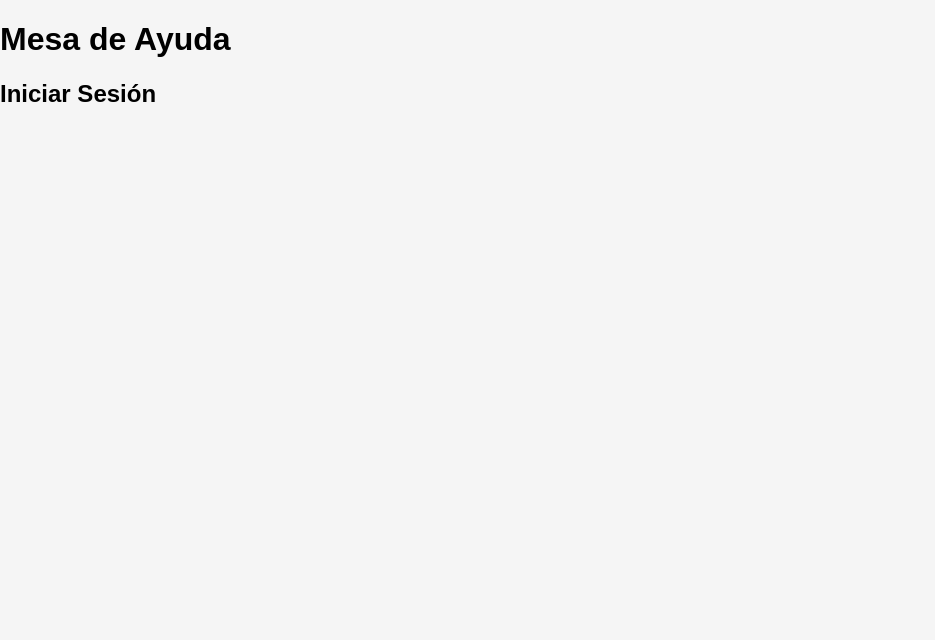
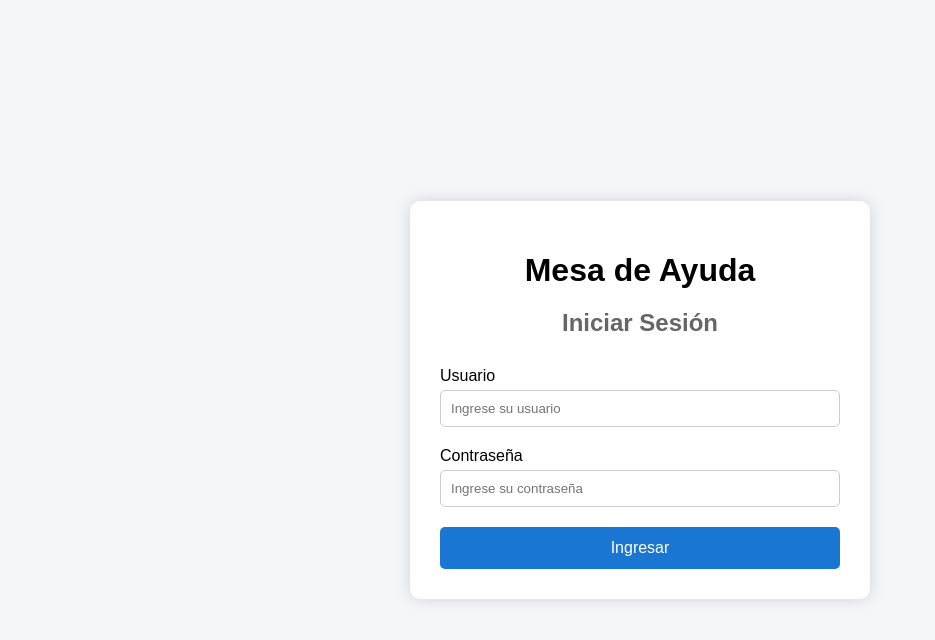
Before and after one commit to Cain7564/mesa-ayuda, a Vue app in the folder frontend/: page /login in a window 1280 px wide. Shown: the top 640 px of the page, without its empty margins (0-935 px from the left). Built offline with nearby package versions, Linux system fonts and the light colour scheme.

Commit message:
primera vista

```diff
--- a/frontend/src/pages/Login/LoginView.vue
+++ b/frontend/src/pages/Login/LoginView.vue
@@ -1,10 +1,48 @@
 <template>
 
-  <div>
+  <div class="login-container">
 
-    <h1>Mesa de Ayuda</h1>
+    <div class="login-card">
 
-    <h2>Iniciar Sesión</h2>
+      <h1>Mesa de Ayuda</h1>
+
+      <h2>Iniciar Sesión</h2>
+
+      <form @submit.prevent="login">
+
+        <div class="form-group">
+
+          <label>Usuario</label>
+
+          <input
+            v-model="username"
+            type="text"
+            placeholder="Ingrese su usuario"
+          />
+
+        </div>
+
+        <div class="form-group">
+
+          <label>Contraseña</label>
+
+          <input
+            v-model="password"
+            type="password"
+            placeholder="Ingrese su contraseña"
+          />
+
+        </div>
+
+        <button type="submit">
+
+          Ingresar
+
+        </button>
+
+      </form>
+
+    </div>
 
   </div>
 
@@ -12,8 +50,120 @@
 
 <script setup>
 
+import { ref } from 'vue'
+
+const username = ref('')
+const password = ref('')
+
+const login = () => {
+
+  console.log('Usuario:', username.value)
+  console.log('Contraseña:', password.value)
+
+}
+
 </script>
 
 <style scoped>
 
+.login-container{
+
+    display:flex;
+
+    justify-content:center;
+
+    align-items:center;
+
+    height:100vh;
+
+    background:#f4f6f9;
+
+}
+
+.login-card{
+
+    background:white;
+
+    width:400px;
+
+    padding:30px;
+
+    border-radius:10px;
+
+    box-shadow:0 0 15px rgba(0,0,0,.15);
+
+}
+
+h1{
+
+    text-align:center;
+
+    margin-bottom:10px;
+
+}
+
+h2{
+
+    text-align:center;
+
+    margin-bottom:30px;
+
+    color:#666;
+
+}
+
+.form-group{
+
+    margin-bottom:20px;
+
+}
+
+label{
+
+    display:block;
+
+    margin-bottom:5px;
+
+}
+
+input{
+
+    width:100%;
+
+    padding:10px;
+
+    border:1px solid #ccc;
+
+    border-radius:5px;
+
+    box-sizing:border-box;
+
+}
+
+button{
+
+    width:100%;
+
+    padding:12px;
+
+    border:none;
+
+    border-radius:5px;
+
+    background:#1976d2;
+
+    color:white;
+
+    font-size:16px;
+
+    cursor:pointer;
+
+}
+
+button:hover{
+
+    background:#1565c0;
+
+}
+
 </style>
```
